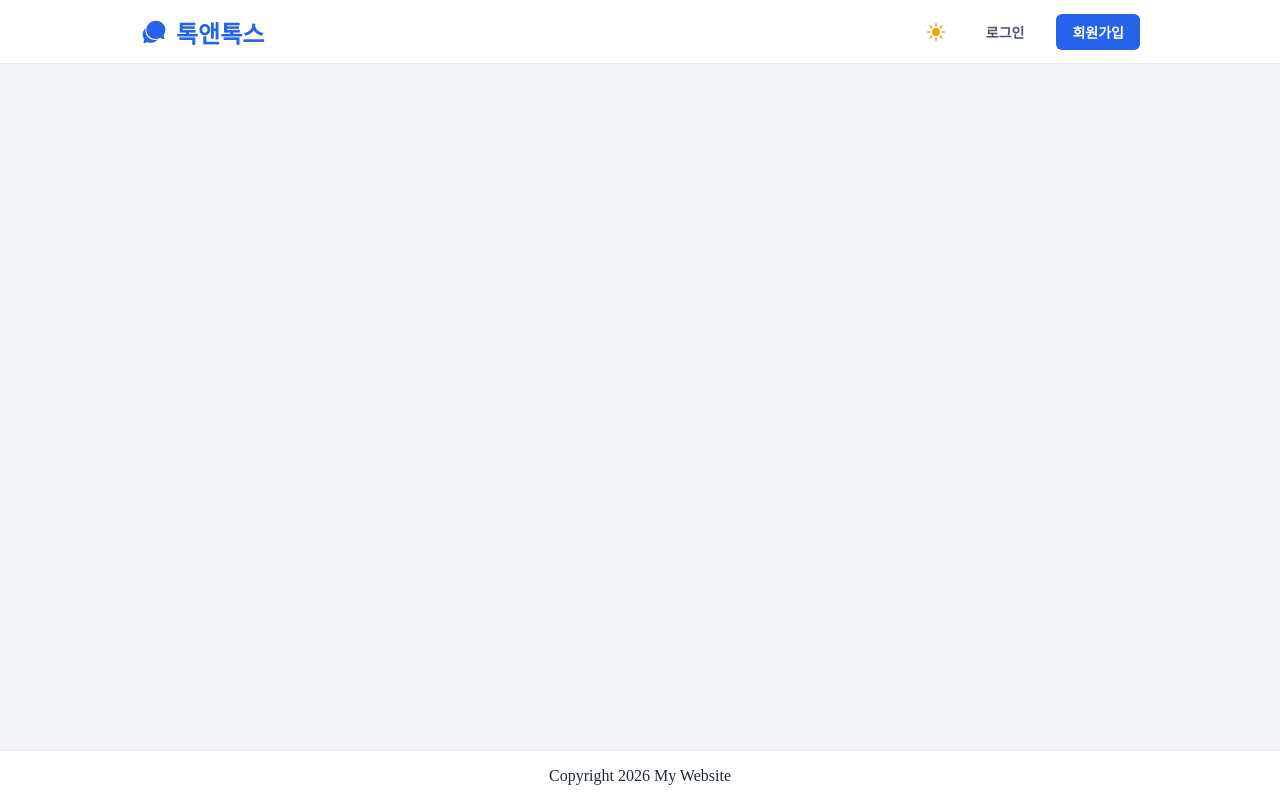
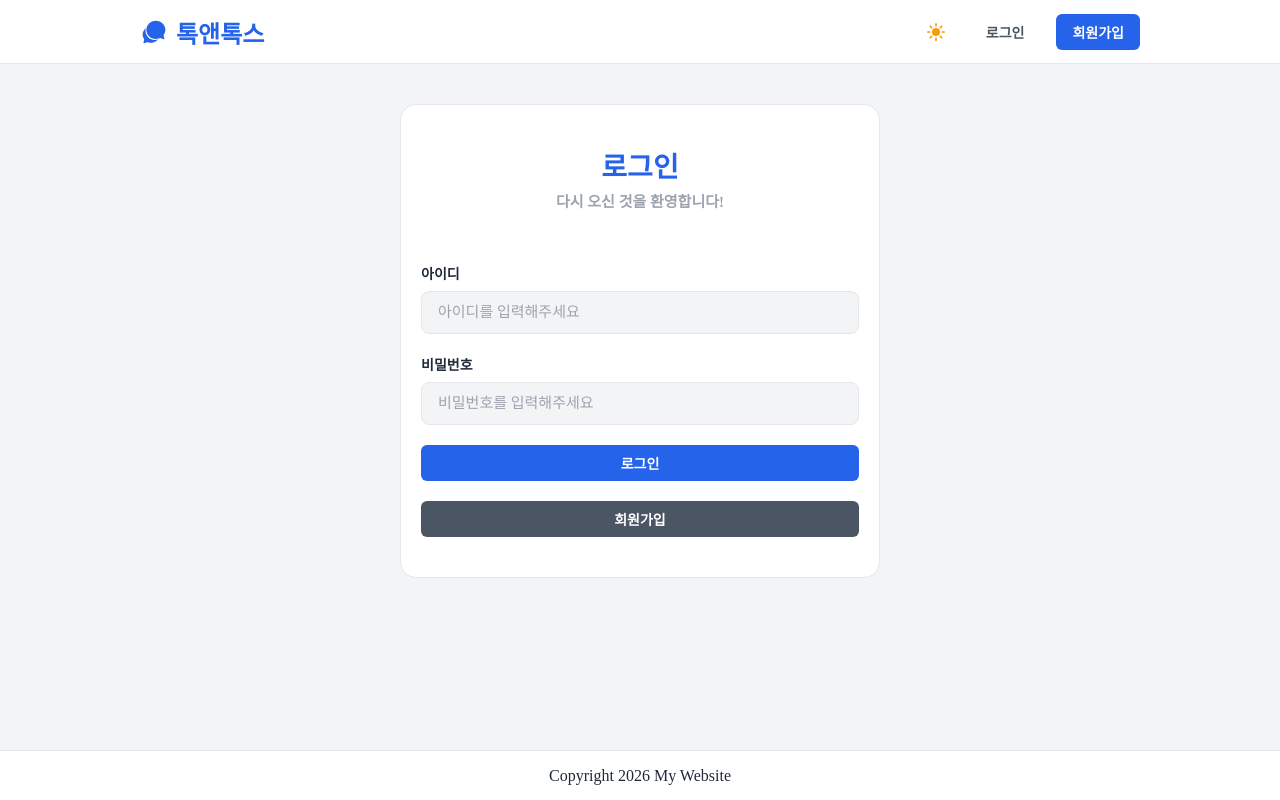
Before and after one commit to Drtr92/lecture-forum-frontend, a React (Vite) app: page /auth/signin in a window 1280 px wide. Built offline with nearby package versions, Linux system fonts and the light colour scheme; no server answers.

Commit message:
signinPage 외형 작성 완료

```diff
--- a/src/pages/auth/signin/SignInPage.tsx
+++ b/src/pages/auth/signin/SignInPage.tsx
@@ -1,6 +1,66 @@
-function signInPage() {
+import { Link, useNavigate } from "react-router";
+import { useForm } from "react-hook-form";
+import {
+    AuthContainer,
+    AuthFormCard,
+    AuthRootErrorMessage,
+    AuthSubTitle,
+    AuthTitle,
+} from "../../../styles/AuthStyles.tsx";
+import InputGroup from "../../../components/common/input/InputGroup.tsx";
+import Button from "../../../components/common/button/Button.tsx";
+import { type LoginInputType, loginSchema } from "../../../schemas/auth/loginSchema.ts";
+import { zodResolver } from "@hookform/resolvers/zod";
+
+function SignInPage() {
+    const navigate = useNavigate();
+
+    const {
+        register,
+        handleSubmit,
+        setError,
+        formState: { errors, isSubmitting },
+    } = useForm<LoginInputType>({
+        resolver: zodResolver(loginSchema),
+        mode: "onBlur",
+    });
+
+    const onSubmit = async (input: LoginInputType) => {
+        try {
+        } catch (error) {}
+    };
+
     return (
-        <></>
+        <AuthContainer>
+            <AuthFormCard onSubmit={handleSubmit(onSubmit)}>
+                <AuthTitle>로그인</AuthTitle>
+                <AuthSubTitle>다시 오신 것을 환영합니다!</AuthSubTitle>
+                <InputGroup
+                    label={"아이디"}
+                    registerObj={register("username")}
+                    errorMessage={errors.username?.message}
+                    placeholder={"아이디를 입력해주세요"}
+                />
+                <InputGroup
+                    label={"비밀번호"}
+                    type={"password"}
+                    registerObj={register("password")}
+                    errorMessage={errors.password?.message}
+                    placeholder={"비밀번호를 입력해주세요"}
+                />
+                {errors.root && <AuthRootErrorMessage>{errors.root.message}</AuthRootErrorMessage>}
+                <Button
+                    color={"primary"}
+                    variant={"contained"}
+                    type={"submit"}
+                    disabled={isSubmitting}>
+                    로그인
+                </Button>
+                <Button color={"secondary"} variant={"contained"} as={Link} to={"/auth/signup"}>
+                    회원가입
+                </Button>
+            </AuthFormCard>
+        </AuthContainer>
     );
 }
-export default signInPage;
+export default SignInPage;
--- a/src/pages/auth/signup/SignUpPage.tsx
+++ b/src/pages/auth/signup/SignUpPage.tsx
@@ -1,4 +1,3 @@
-import styled from "styled-components";
 import InputGroup from "../../../components/common/input/InputGroup.tsx";
 import { useForm } from "react-hook-form";
 import { type CreateUserInputType, createUserSchema } from "../../../schemas/auth/signUpSchema.ts";
@@ -9,47 +8,15 @@ import Button from "../../../components/common/button/Button.tsx";
 import { useNavigate } from "react-router";
 import axiosInstance from "../../../api/axiosInstance.ts";
 import * as axios from "axios";
+import {
+    AuthContainer,
+    AuthFormCard,
+    AuthRootErrorMessage,
+    AuthSubTitle,
+    AuthTitle,
+} from "../../../styles/AuthStyles.tsx";
 
-const AuthContainer = styled.div`
-    display: flex;
-    justify-content: center;
-    align-items: center;
-`;
 
-const AuthFormCard = styled.form`
-    width: 100%;
-    max-width: 480px;
-    background-color: ${props => props.theme.color.background.paper};
-    border-radius: 16px;
-    border: 1px solid ${props => props.theme.color.divider};
-    padding: 40px 20px;
-    display: flex;
-    flex-direction: column;
-    gap: 20px;
-`;
-
-const AuthTitle = styled.h1`
-    font-size: 28px;
-    font-weight: 800;
-    color: ${props => props.theme.color.primary};
-    text-align: center;
-    margin-bottom: -15px;
-`;
-
-const AuthSubTitle = styled.h6`
-    font-size: 15px;
-    color: ${props => props.theme.color.text.disabled};
-    text-align: center;
-    margin-bottom: 32px;
-`;
-
-const AuthRootErrorMessage = styled.p`
-    font-size: 14px;
-    text-align: center;
-    color: ${props => props.theme.color.error};
-    font-weight: 500;
-    margin-bottom: 50px;
-`;
 
 function SignUpPage() {
     const navigate = useNavigate();
--- /dev/null
+++ b/src/schemas/auth/loginSchema.ts
@@ -0,0 +1,8 @@
+import z from "zod";
+
+export const loginSchema = z.object({
+    username: z.string().min(1, "아이디를 입력해주세요."),
+    password: z.string().min(1, "비밀번호를 입력해주세요.")
+});
+
+export type LoginInputType = z.infer<typeof loginSchema>;
--- /dev/null
+++ b/src/styles/AuthStyles.tsx
@@ -0,0 +1,42 @@
+import styled from "styled-components";
+
+export const AuthContainer = styled.div`
+    display: flex;
+    justify-content: center;
+    align-items: center;
+`;
+
+export const AuthFormCard = styled.form`
+    width: 100%;
+    max-width: 480px;
+    background-color: ${props => props.theme.color.background.paper};
+    border-radius: 16px;
+    border: 1px solid ${props => props.theme.color.divider};
+    padding: 40px 20px;
+    display: flex;
+    flex-direction: column;
+    gap: 20px;
+`;
+
+export const AuthTitle = styled.h1`
+    font-size: 28px;
+    font-weight: 800;
+    color: ${props => props.theme.color.primary};
+    text-align: center;
+    margin-bottom: -15px;
+`;
+
+export const AuthSubTitle = styled.h6`
+    font-size: 15px;
+    color: ${props => props.theme.color.text.disabled};
+    text-align: center;
+    margin-bottom: 32px;
+`;
+
+export const AuthRootErrorMessage = styled.p`
+    font-size: 14px;
+    text-align: center;
+    color: ${props => props.theme.color.error};
+    font-weight: 500;
+    margin-bottom: 50px;
+`;
```
